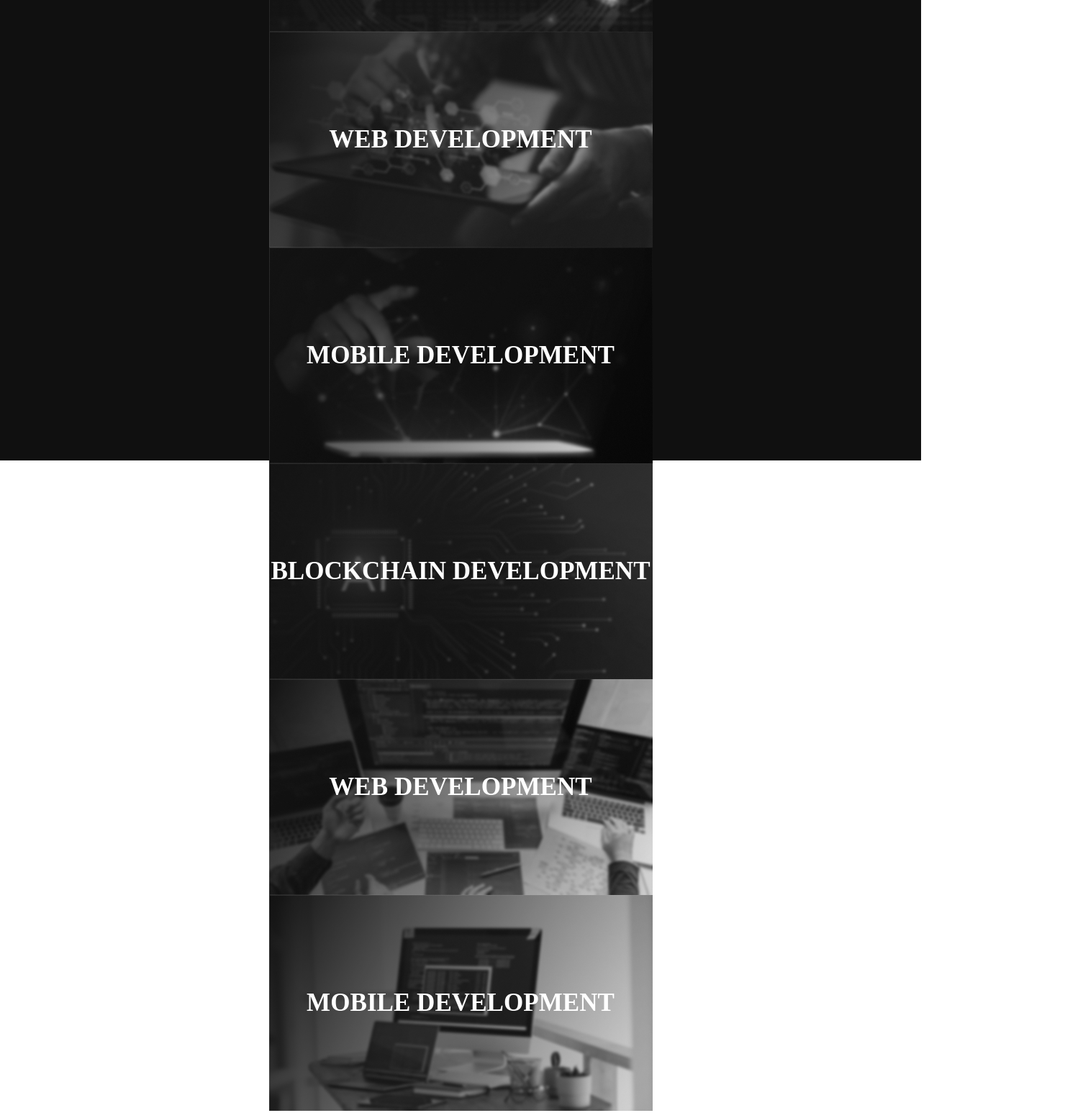
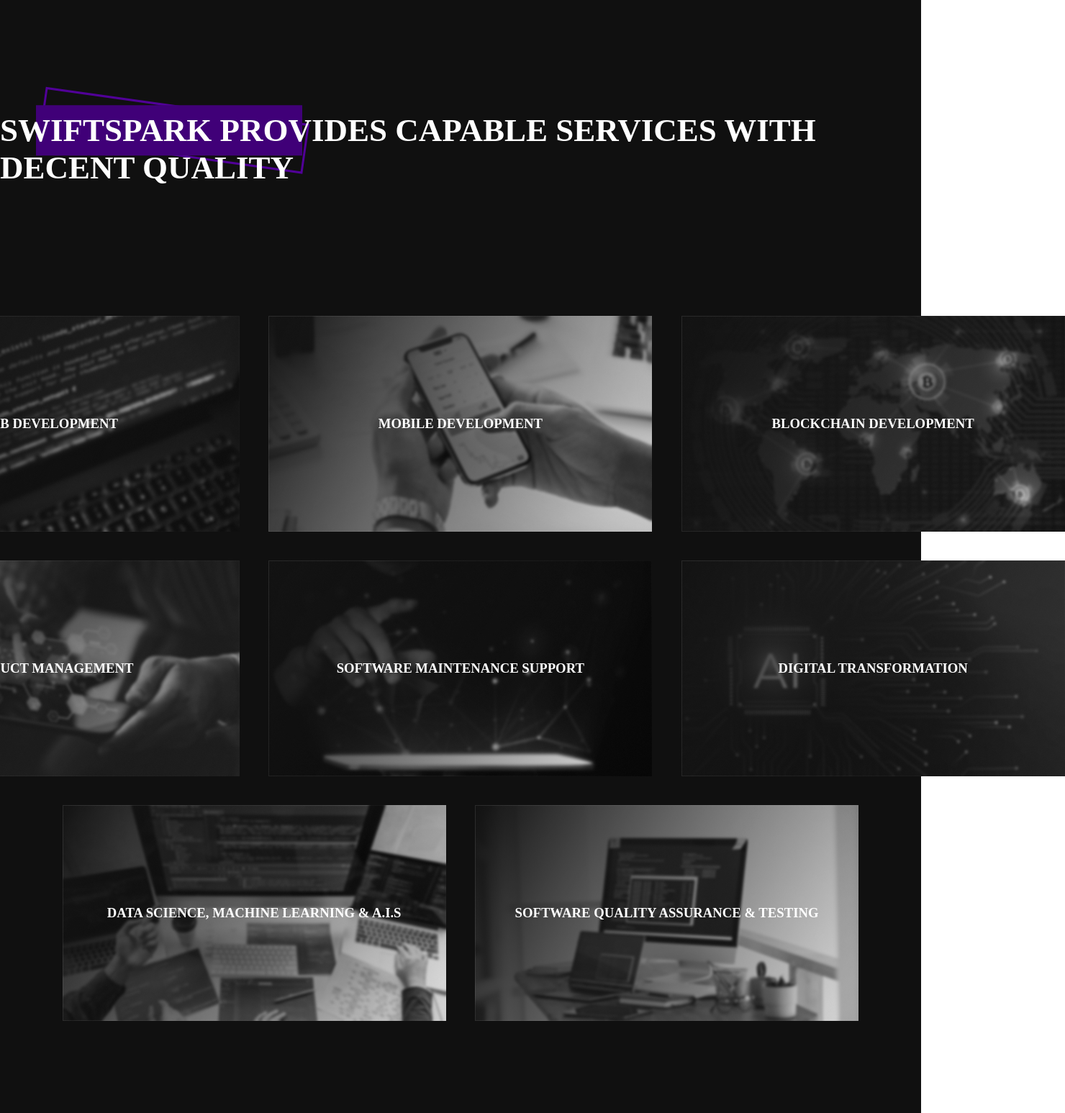
Before and after one commit to illi85/grid-exercise, a plain HTML site: page index.html in a window 1280 px wide. Shown: the part 160-1707 px from the top of the page at 72% size, 1480 px wide, since content can reach past the window. Drawn offline with Linux system fonts and the light colour scheme.

Commit message:
complete desktop version

```diff
--- a/index.html
+++ b/index.html
@@ -9,9 +9,12 @@
   </head>
   <body>
     <section class="wrapper">
-      <h2 class="title">
-        SwiftSpark provides capable services with decent quality
-      </h2>
+      <span>
+        <img class="text-bg" src="./img/text-bg.svg" alt="" />
+        <h2 class="title">
+          SwiftSpark provides capable services with decent quality
+        </h2>
+      </span>
       <div class="cards">
         <div class="card web-dev">
           <h3>web development</h3>
@@ -24,20 +27,20 @@
         </div>
 
         <div class="card product-mng">
-          <h3>web development</h3>
+          <h3>Product Management</h3>
         </div>
         <div class="card software">
-          <h3>mobile development</h3>
+          <h3>Software Maintenance Support</h3>
         </div>
         <div class="card digital">
-          <h3>blockchain development</h3>
+          <h3>Digital Transformation</h3>
         </div>
 
         <div class="card data-science">
-          <h3>web development</h3>
+          <h3>Data Science, Machine Learning & A.I.S</h3>
         </div>
         <div class="card testing">
-          <h3>mobile development</h3>
+          <h3>Software Quality Assurance & testing</h3>
         </div>
       </div>
     </section>
--- a/style.css
+++ b/style.css
@@ -7,52 +7,89 @@
   background-color: #101010;
   color: #fff;
   width: 100%;
-  height: 100vh;
+  /* height: 100vh; */
   display: flex;
   flex-direction: column;
   justify-content: center;
   align-items: center;
   row-gap: 180px;
   text-transform: uppercase;
+  padding: 180px 0;
 }
 
 .card {
   display: flex;
   justify-content: center;
   width: 533px;
-  height: 300px;
+  /* height: 300px; */
   align-items: center;
-  font-size: 30px;
+  /* font-size: 30px; */
+  font-weight: 600;
+}
+.title {
+  font-size: 45px;
+  position: relative;
+  z-index: 2;
+}
+.card > h3 {
+  width: 465px;
+  text-align: center;
+}
+.cards {
+  display: grid;
+  grid-template-columns: repeat(12, 1fr);
+  grid-template-rows: repeat(3, 300px);
+  width: 1680px;
+  gap: 40px;
 }
 
 .web-dev {
   background-image: url(./img/web-development.jpg);
+  grid-column: 1 / 5;
 }
 
 .mob-dev {
   background-image: url(./img/mobile-development.jpg);
+  grid-column: 5 / 9;
 }
 
 .blockchain {
   background-image: url(./img/blockchain-development.jpg);
+  grid-column: 9 / 13;
 }
 
 .product-mng {
   background-image: url(./img/product-management.jpg);
+  grid-row: 2 / 2;
+  grid-column: 1 / 5;
 }
 
 .software {
   background-image: url(./img/software.jpg);
+  grid-row: 2 / 2;
+  grid-column: 5 / 9;
 }
 
 .digital {
   background-image: url(./img/digital.jpg);
+  grid-row: 2 / 2;
+  grid-column: 9 / 13;
 }
 
 .data-science {
   background-image: url(./img/data-science.jpg);
+  grid-row: 3 / 3;
+  grid-column: 3 / 7;
 }
 
 .testing {
   background-image: url(./img/testing.png);
+  grid-row: 3 / 3;
+  grid-column: 7 / 11;
 }
+
+.text-bg {
+  position: relative;
+  top: 100px;
+  left: 50px;
+}
```
Also changed, not shown: img/text-bg.svg (added).
